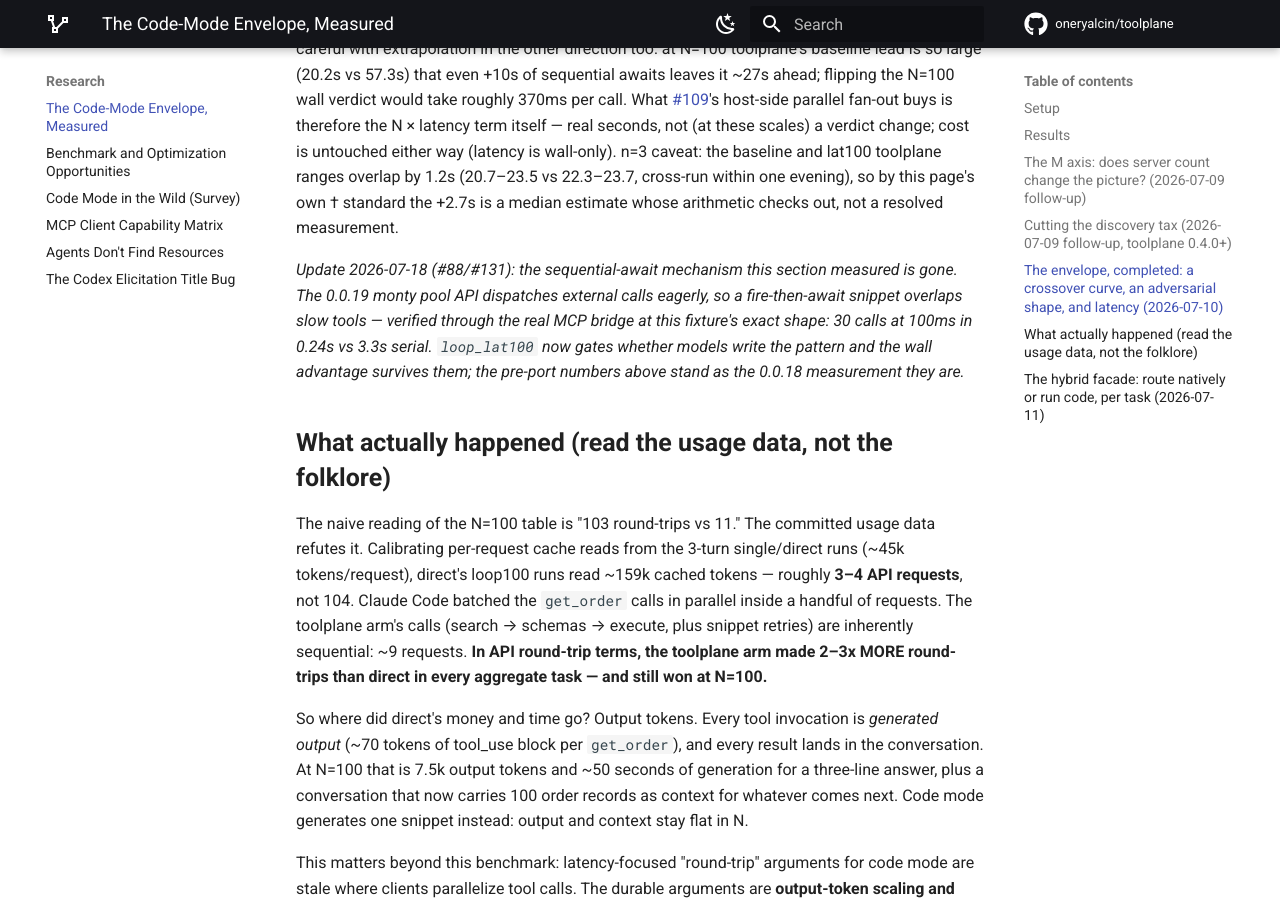
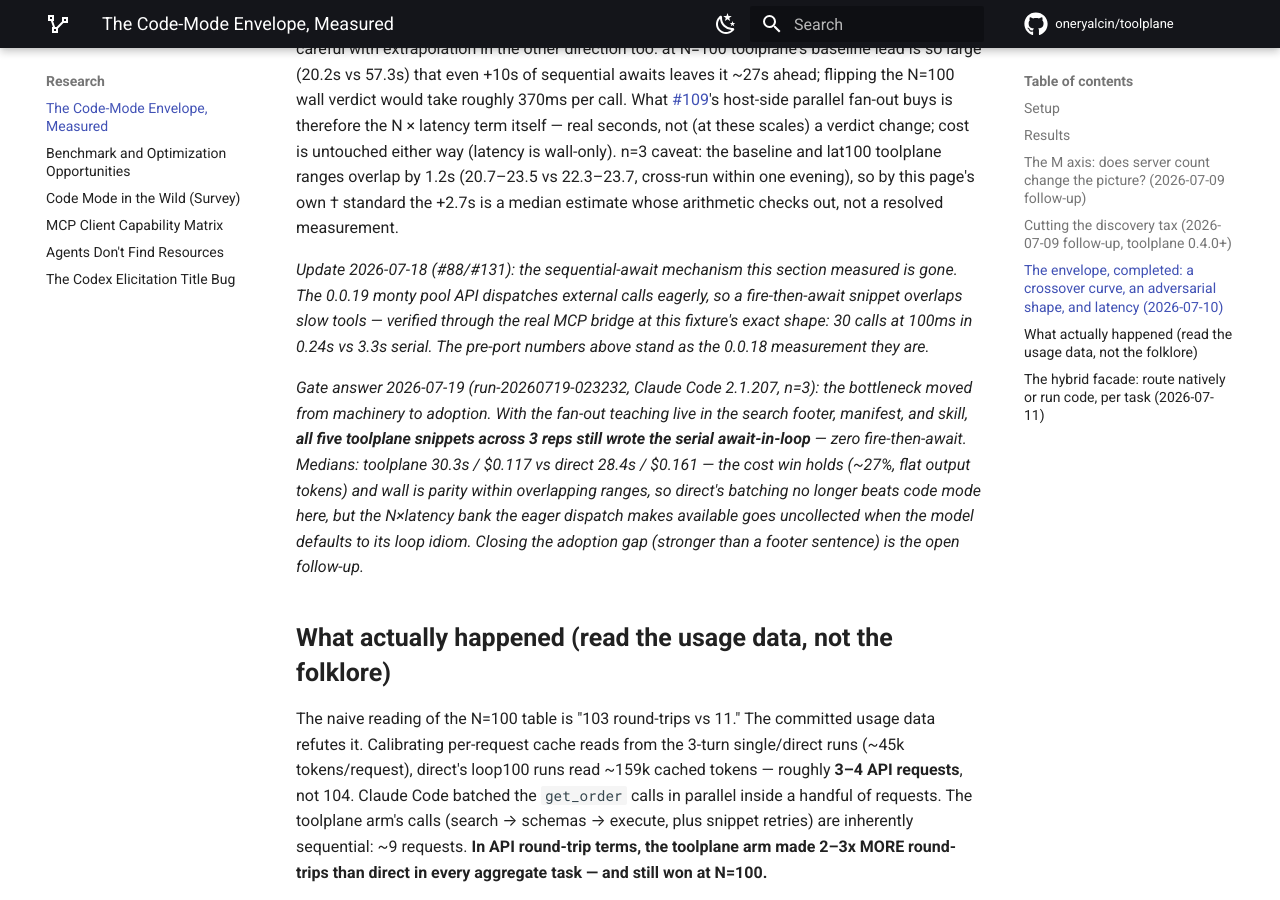
Before and after one commit to oneryalcin/toolplane, an MkDocs documentation site: the page built from docs/code-mode-benchmark.md, in a window 1280 px wide and 900 px high, scrolled down 7553 px. Built offline with MkDocs 1.6.1 and Material for MkDocs 9.7.7, drawn with Linux system fonts in a browser that asks for light colours; comment, search, counter and statistics services are not loaded.

Commit message:
loop_lat100 gate answer: parity, and the bottleneck is adoption (#109)
run-20260719-023232 (n=3, counterbalanced, frozen wheel, transcripts): all 5 toolplane snippets wrote the serial await loop despite footer/manifest/skill teaching — fire-then-await adoption is 0/5. Medians: toolplane 30.3s//bin/bash.117 vs direct 28.4s//bin/bash.161. Wall parity within overlapping ranges (pre-port cell measured +2.7s sequential penalty); cost win holds. Harness freeze-step also gained --prerelease=allow for the beta pin (committed 0b0c50e before the run).

```diff
--- a/docs/code-mode-benchmark.md
+++ b/docs/code-mode-benchmark.md
@@ -339,9 +339,20 @@ resolved measurement.
 section measured is gone. The 0.0.19 monty pool API dispatches external
 calls eagerly, so a fire-then-await snippet overlaps slow tools —
 verified through the real MCP bridge at this fixture's exact shape: 30
-calls at 100ms in 0.24s vs 3.3s serial. `loop_lat100` now gates whether
-models write the pattern and the wall advantage survives them; the
-pre-port numbers above stand as the 0.0.18 measurement they are.*
+calls at 100ms in 0.24s vs 3.3s serial. The pre-port numbers above
+stand as the 0.0.18 measurement they are.*
+
+*Gate answer 2026-07-19 (run-20260719-023232, Claude Code 2.1.207,
+n=3): the bottleneck moved from machinery to adoption. With the
+fan-out teaching live in the search footer, manifest, and skill, **all
+five toolplane snippets across 3 reps still wrote the serial
+await-in-loop** — zero fire-then-await. Medians: toolplane 30.3s /
+$0.117 vs direct 28.4s / $0.161 — the cost win holds (~27%, flat
+output tokens) and wall is parity within overlapping ranges, so
+direct's batching no longer *beats* code mode here, but the N×latency
+bank the eager dispatch makes available goes uncollected when the model
+defaults to its loop idiom. Closing the adoption gap (stronger than a
+footer sentence) is the open follow-up.*
 
 ## What actually happened (read the usage data, not the folklore)
 
```
Also changed, not shown: 7 other files.
